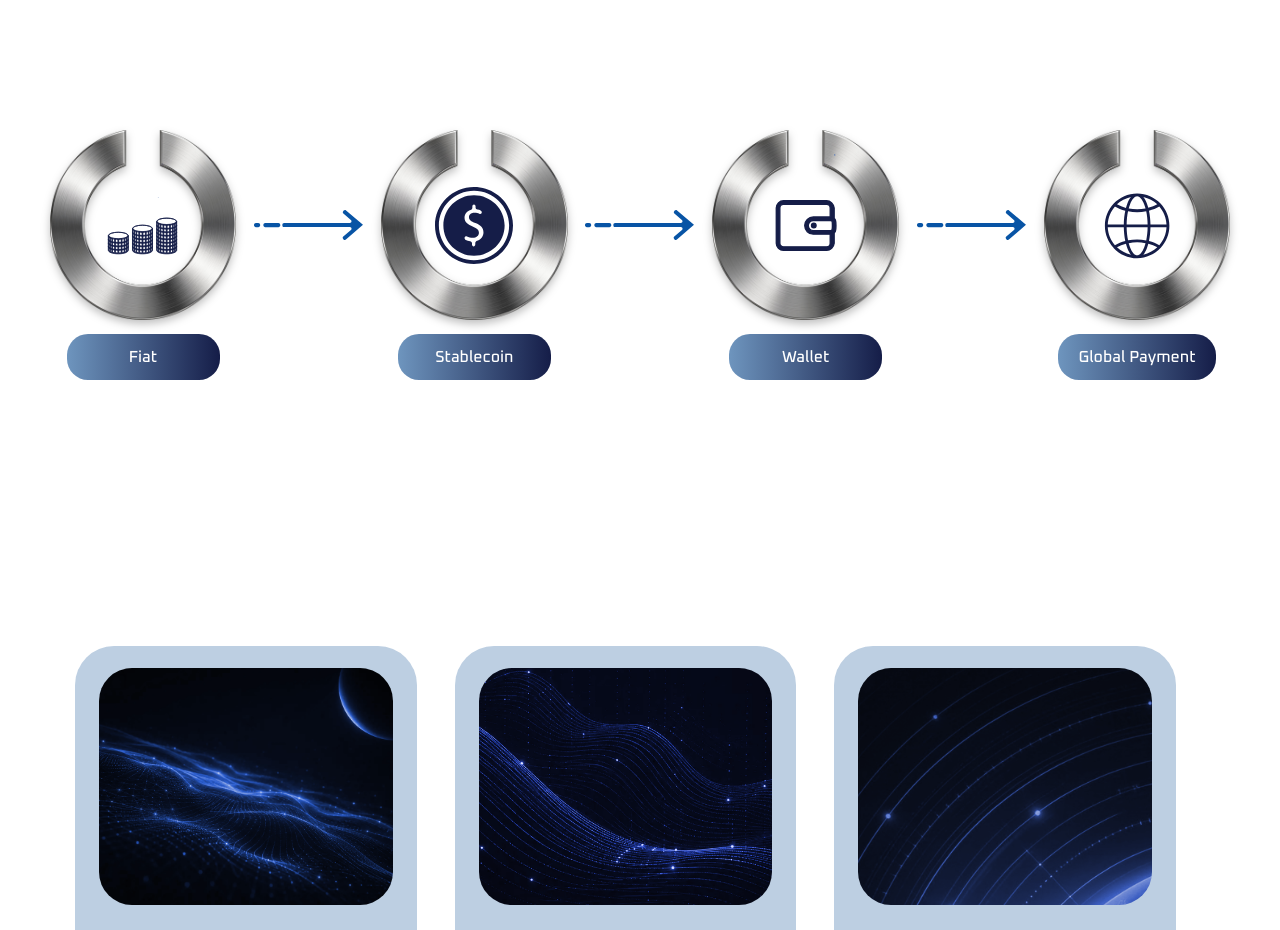
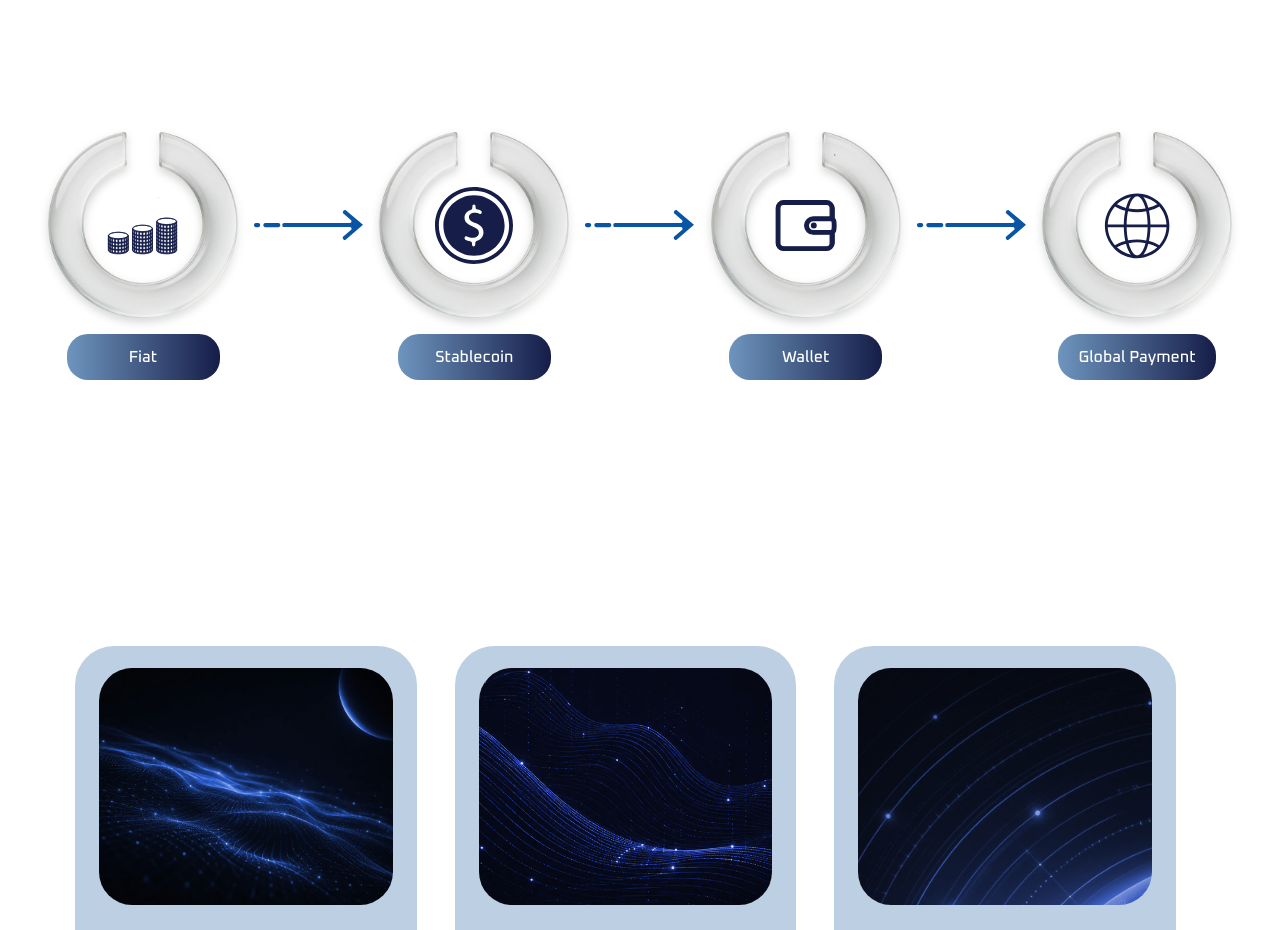
Before and after one commit to red-scarf0/infinios, a Next.js app: page / in a window 1280 px wide. Shown: the part 7460-8390 px from the top of the page. Built offline with nearby package versions, Linux system fonts and the light colour scheme; no server answers.

Commit message:
Replace stablecoin flow 3D rings

```diff
--- a/src/components/home/stablecoin-flow.tsx
+++ b/src/components/home/stablecoin-flow.tsx
@@ -98,7 +98,7 @@ export function StablecoinFlow() {
               <div className="flex flex-col items-center">
                 <div className="relative grid size-[140px] place-items-center lg:size-[190px]">
                   <Image
-                    src="/images/ring.png"
+                    src="/new-images/icon3d.png"
                     alt=""
                     fill
                     aria-hidden
```
